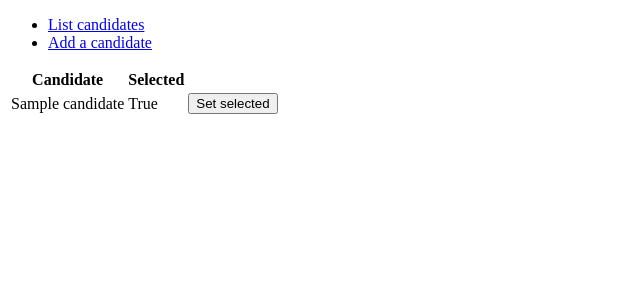
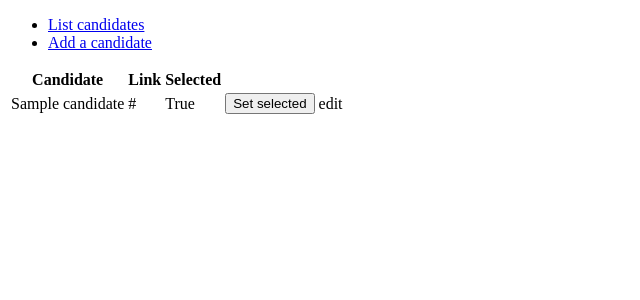
Before and after one commit to hojott/animu, a Flask app: page /candidates in a window 1280 px wide. Shown: the top 300 px of the page, without its empty margins (0-640 px from the left). Run offline with Flask 2, Linux system fonts and the light colour scheme; tables that the repository leaves empty hold one stand-in row (values such as "Sample post").

Commit message:
Add url to candidate

```diff
--- a/application/candidates/models.py
+++ b/application/candidates/models.py
@@ -6,7 +6,9 @@ class Candidate(db.Model):
 
     name = db.Column(db.String(144), nullable=False)
     selected = db.Column(db.Boolean, nullable = False)
+    url = db.Column(db.String(144), nullable=False)
 
     def __init__(self, name):
         self.name = name
         self.selected = False
+        self.url = ""
--- a/application/templates/candidates/list.html
+++ b/application/templates/candidates/list.html
@@ -4,18 +4,24 @@
   <table>
     <tr>
       <th>Candidate</th>
+      <th>Link</th>
       <th>Selected</th>
+      <th></th>
       <th></th>
     </tr>
     {% for candidate in candidates %}
     <tr>
       <td>{{ candidate.name }}</td>
+      <td>{{ candidate.url }}</td>
       <td>{{ candidate.selected }}</td>
       <td>
         <form method="POST" action="{{ url_for('candidates_set_selected', candidate_id=candidate.id) }}">
           <input type="submit" value="Set selected"/>
         </form>
       </td>
+      <td>
+          edit
+        </td>
     </tr>
     {% endfor %}
   </table>
```
